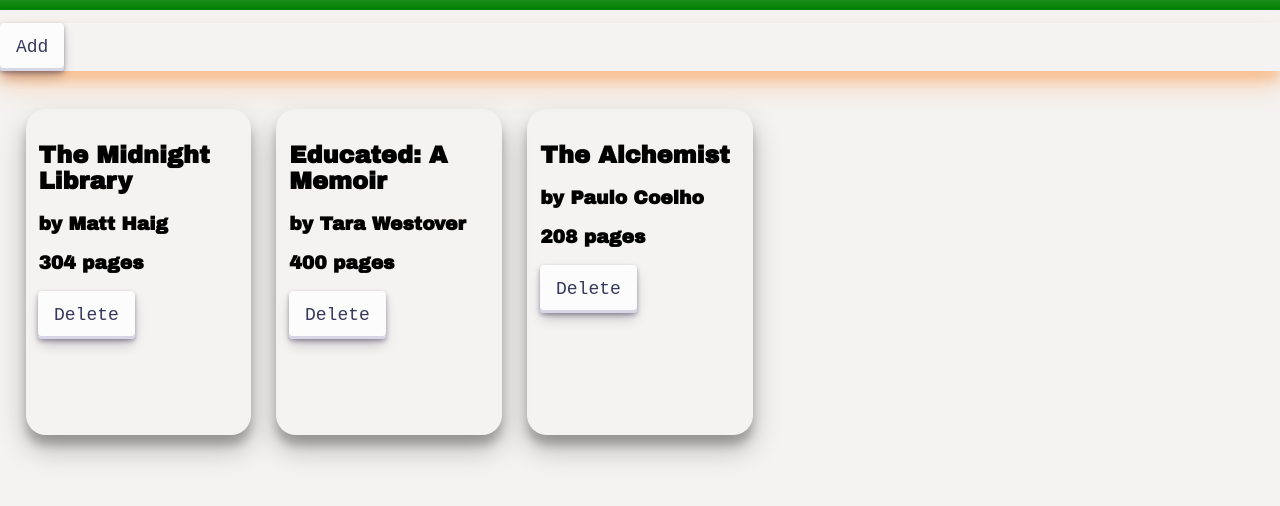
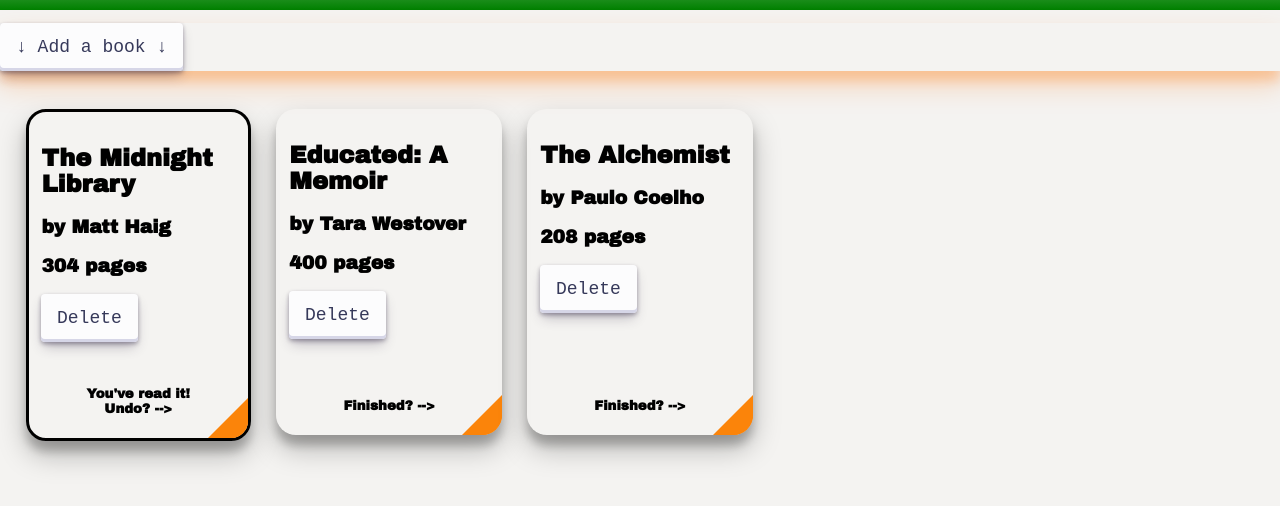
Before and after one commit to BlueDoraemon/library-page, a plain HTML site: page index.html in a window 1280 px wide. Shown: the part 90-596 px from the top of the page. Drawn offline with Linux system fonts and the light colour scheme.

Commit message:
Style for read books triangle transform read items fixed issue with dropdown added has read form

```diff
--- a/css/styles.css
+++ b/css/styles.css
@@ -88,7 +88,7 @@ body{
 }
 .window{
 z-index: 1;
-box-shadow: rgba(255, 115, 0, 0.25) 0px 14px 28px, rgba(255, 115, 0, 0.22) 0px 10px 10px;
+box-shadow: rgba(255, 115, 0, 0.25) 0px 14px 14px, rgba(255, 115, 0, 0.22) 0px 10px 10px;
 display:flex;
 justify-content: space-between;
 /* gap: 10px; */
@@ -116,5 +116,32 @@ form{
     box-shadow: rgba(0, 0, 0, 0.25) 0px 14px 28px, rgba(0, 0, 0, 0.22) 0px 10px 10px;
     padding: 1vw;
     border-radius: 20px;
+    position: relative;
+    transform:none;
+
+    transition-duration: 0.6s;
 
 }
+
+.read{
+    transform:translateY(-180deg);
+    border: 3px solid black;
+}
+.triangle {
+    position: absolute;
+    bottom: 0;
+    right: 0;
+    width: 0;
+    height: 0;
+    border-left: 20px solid transparent;
+    border-top: 20px solid transparent;
+    border-bottom: 20px solid var(--highlightcolor);
+    border-right: 20px solid var(--highlightcolor);
+  }
+  .card h5 {
+    position: absolute;
+    bottom: 0;
+    left: 50%;
+    transform: translateX(-50%);
+    text-align: center;
+  }
--- a/index.html
+++ b/index.html
@@ -19,7 +19,7 @@
 </div>
 <div class="nav">
     <!-- change button to svg -->
-    <button id="add">Add</button>
+    <button id="add">↓ Add a book ↓</button>
     <div class="window"></div>
 </div>
 
--- a/javascript/script.js
+++ b/javascript/script.js
@@ -29,19 +29,28 @@ function createBook(name, author, pages, read){
 function createCard(i) {
     const card = document.createElement('div');
     card.classList.add('card');
-    card.dataset.index = library.length - 1;
+    card.dataset.index = i;
 
     const name1 = document.createElement('h2');
     const author1 = document.createElement('h3');
     const pages1 = document.createElement('h3');
     const remove1 = document.createElement('button');
+    const readPage = document.createElement('div');
+    readPage.classList.add('triangle');
+    const text = document.createElement('h5');
 
     name1.textContent = library[i].name;
     author1.textContent = 'by ' + library[i].author;
     pages1.textContent = library[i].pages + ' pages';
-    remove1.textContent = 'Delete'
+    remove1.textContent = 'Delete';
+    text.textContent = 'Finished? -->'
+    if (library[i].read) {
+        card.classList.add('read');
+        text.textContent = `You've read it! Undo? -->`;
+    }
 
-    card.append(name1, author1, pages1, remove1);
+
+    card.append(name1, author1, pages1, remove1, readPage, text);
 
     const e = document.querySelector('.main');
     e.appendChild(card);
@@ -51,6 +60,19 @@ function createCard(i) {
         e.removeChild(card);
         removeBook(i);
         console.log(library) //test expect less 1
+    })
+
+    //add click for read unread;
+    readPage.addEventListener('click', (e) =>{
+        card.classList.toggle('read');
+        if (library[i].read) {
+            text.textContent = `Finished? -->`;
+            library[i].read = false;
+        }
+        else {
+            library[i].read = true;
+            text.textContent = `You've read it! Undo? -->`;
+        }
     })
     //No return value
 }
@@ -115,7 +137,7 @@ function createForm(){
 
     form.addEventListener('submit', (e) => {
         e.preventDefault();
-        let book = createBook(name.value, author.value, pages.value)
+        let book = createBook(name.value, author.value, pages.value, read.checked)
         addBookToLibrary(book);
         createCard(library.length-1);
         console.log(library.length);//testing
```
